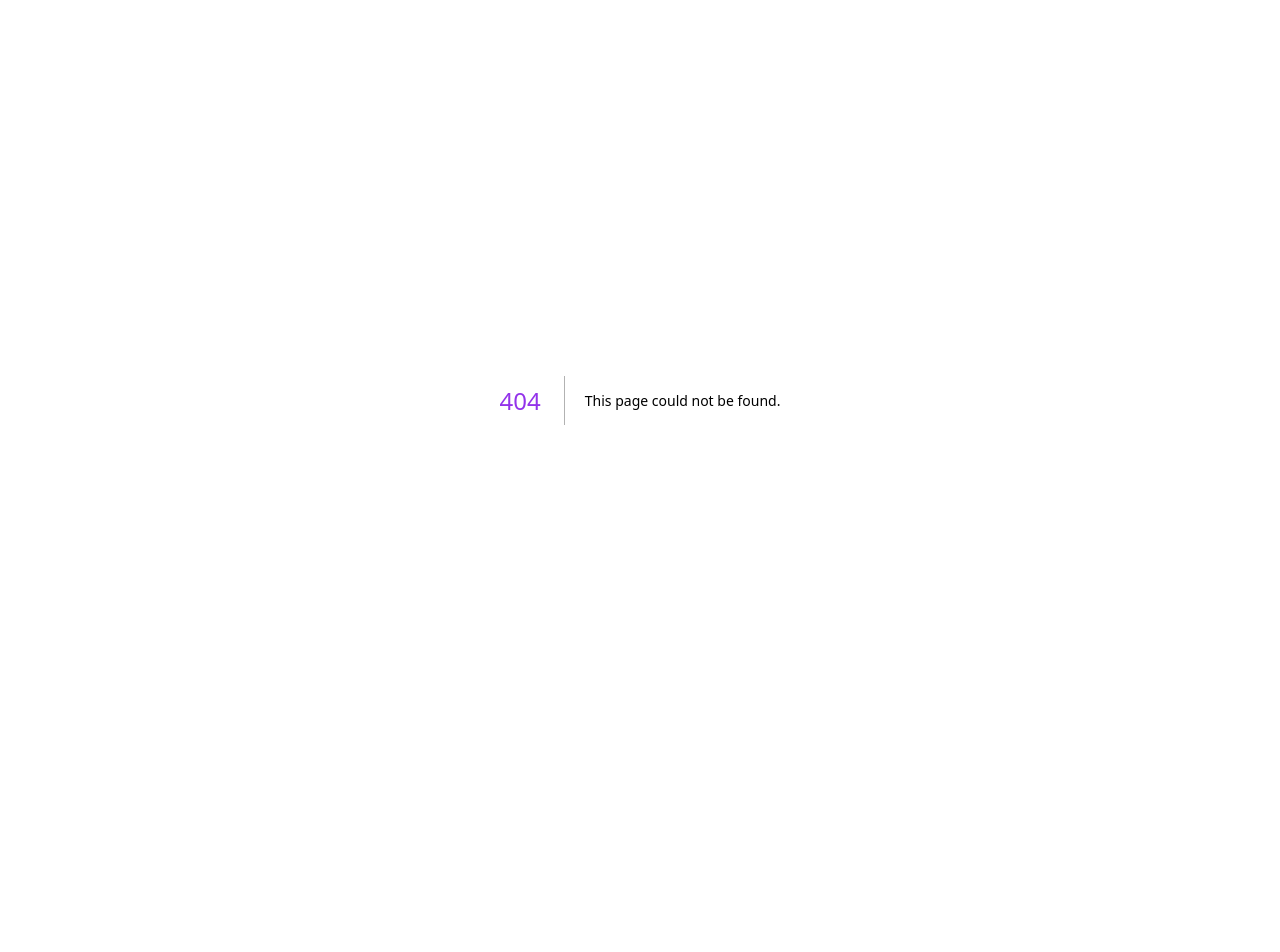
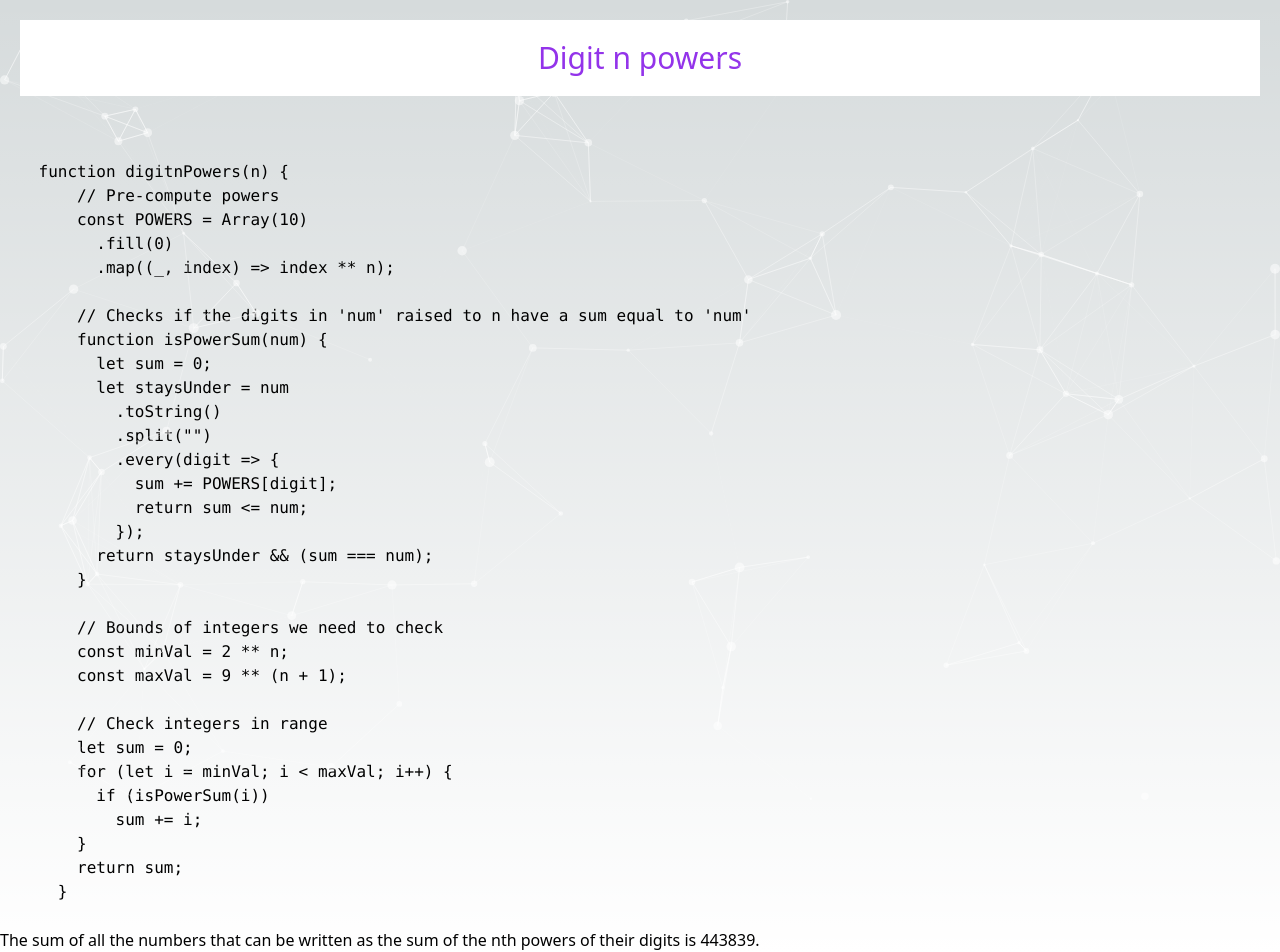
Before and after one commit to ragulpalanisamy/fcc_projects_euler, a Next.js app: page /Pro-2/Digit_n_powers in a window 1280 px wide. Before the commit this address had no page. Before the commit the page ends 800 px from the top, so only its background shows below. Built offline with nearby package versions, Linux system fonts and the light colour scheme.

Commit message:
feat: :sparkles: Added the digit n powers

```diff
--- a/src/app/page.js
+++ b/src/app/page.js
@@ -100,6 +100,10 @@ export default function Home() {
         <Link href="../Pro-2/Distinct_powers">
         Distinct powers
         </Link>
+        <Link href="../Pro-2/Digit_n_powers">
+        Digit n powers
+        </Link>
+
         </div>
         </div>
 
--- /dev/null
+++ b/src/pages/Pro-2/Digit_n_powers.tsx
@@ -0,0 +1,86 @@
+import React from 'react'
+import DesignTypeScript from '../../components/DesignTypeScript';
+import "../../app/globals.css";
+
+export default function Digit_n_powers() {
+    const codeSnippet = `
+    function digitnPowers(n) {
+        // Pre-compute powers
+        const POWERS = Array(10)
+          .fill(0)
+          .map((_, index) => index ** n);
+
+        // Checks if the digits in 'num' raised to n have a sum equal to 'num'
+        function isPowerSum(num) {
+          let sum = 0;
+          let staysUnder = num
+            .toString()
+            .split("")
+            .every(digit => {
+              sum += POWERS[digit];
+              return sum <= num;
+            });
+          return staysUnder && (sum === num);
+        }
+
+        // Bounds of integers we need to check
+        const minVal = 2 ** n;
+        const maxVal = 9 ** (n + 1);
+
+        // Check integers in range
+        let sum = 0;
+        for (let i = minVal; i < maxVal; i++) {
+          if (isPowerSum(i))
+            sum += i;
+        }
+        return sum;
+      }
+    `;
+
+    function digitnPowers(n) {
+        // Pre-compute powers
+        const POWERS = Array(10)
+          .fill(0)
+          .map((_, index) => index ** n);
+
+        // Checks if the digits in 'num' raised to n have a sum equal to 'num'
+        function isPowerSum(num) {
+          let sum = 0;
+          let staysUnder = num
+            .toString()
+            .split("")
+            .every(digit => {
+              sum += POWERS[digit];
+              return sum <= num;
+            });
+          return staysUnder && (sum === num);
+        }
+
+        // Bounds of integers we need to check
+        const minVal = 2 ** n;
+        const maxVal = 9 ** (n + 1);
+
+        // Check integers in range
+        let sum = 0;
+        for (let i = minVal; i < maxVal; i++) {
+          if (isPowerSum(i))
+            sum += i;
+        }
+        return sum;
+      }
+  return (
+    <div>
+        <DesignTypeScript/>
+        <h1>
+        Digit n powers</h1>
+        <pre>
+            <code>
+                {codeSnippet}
+            </code>
+        </pre>
+        <p>
+            The sum of all the numbers that can be written as the sum of the nth powers of their digits is {digitnPowers(5)}.
+        </p>
+        </div>
+  )
+}
```
